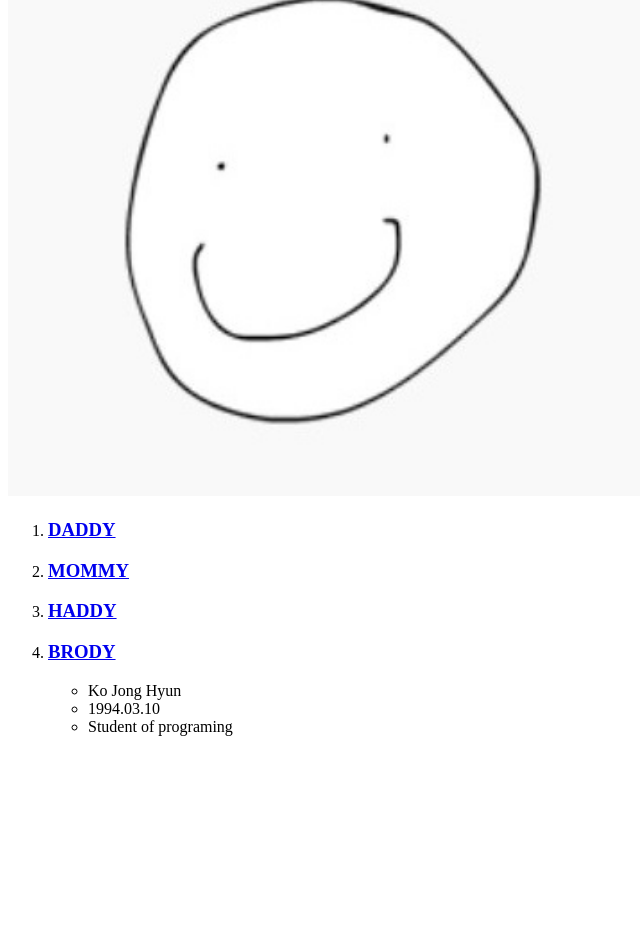
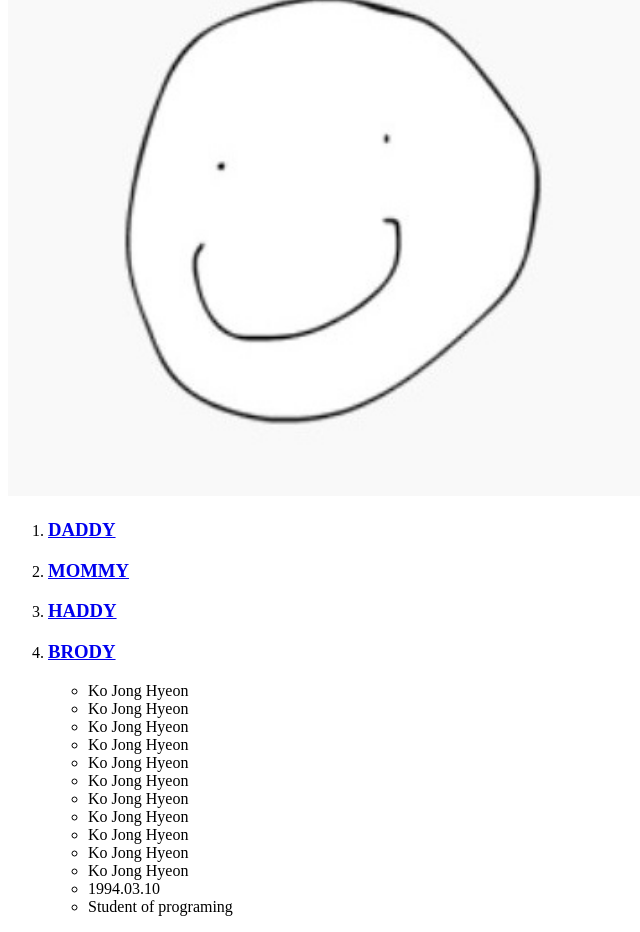
Before and after one commit to hadikowork/My-Family, a plain HTML site: page bro.html in a window 1280 px wide. Shown: the part 232-1164 px from the top of the page, without its empty margins (0-640 px from the left). Before the commit the page ends 984 px from the top, so only its background shows below. Drawn offline with Linux system fonts and the light colour scheme.

Commit message:
bro 종현 : Hyun->Hyeon

```diff
--- a/bro.html
+++ b/bro.html
@@ -17,7 +17,17 @@
       <li><h3><a href=me.html>HADDY</a></h3></li>
       <li><h3><a href=bro.html>BRODY</a></h3></li>
       <ul>
-        <li>Ko Jong Hyun</li>
+        <li>Ko Jong Hyeon</li>
+        <li>Ko Jong Hyeon</li>
+        <li>Ko Jong Hyeon</li>
+        <li>Ko Jong Hyeon</li>
+        <li>Ko Jong Hyeon</li>
+        <li>Ko Jong Hyeon</li>
+        <li>Ko Jong Hyeon</li>
+        <li>Ko Jong Hyeon</li>
+        <li>Ko Jong Hyeon</li>
+        <li>Ko Jong Hyeon</li>
+        <li>Ko Jong Hyeon</li>
         <li>1994.03.10</li>
         <li>Student of programing</li>
       </ul>
```
